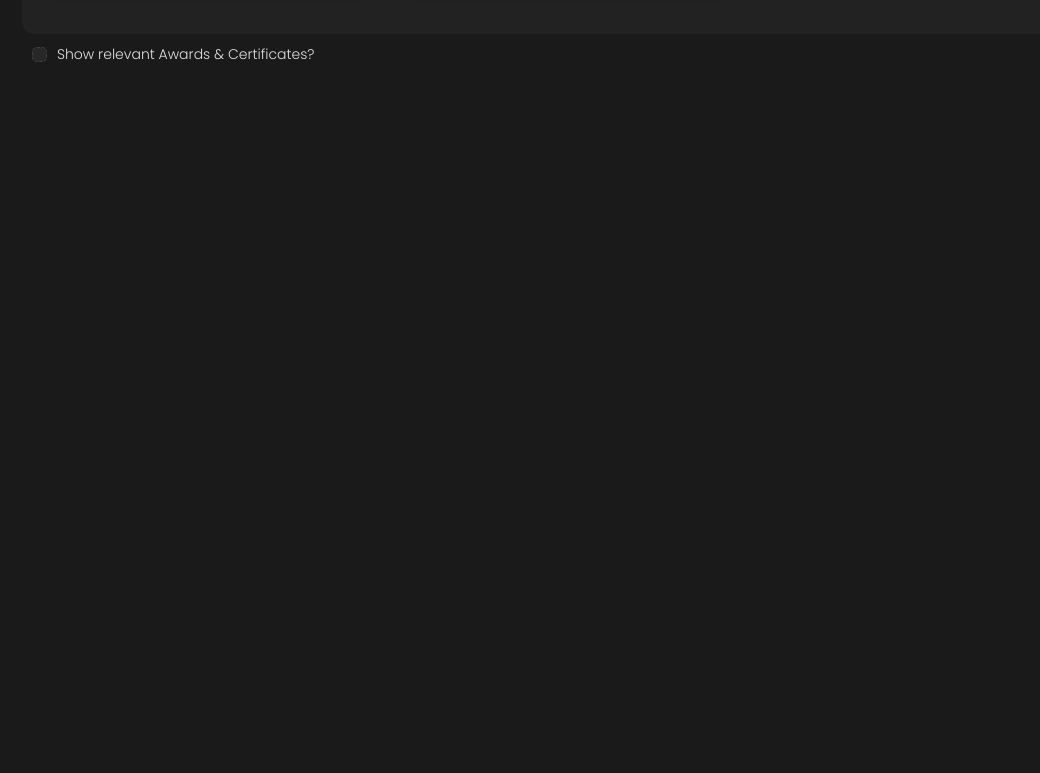
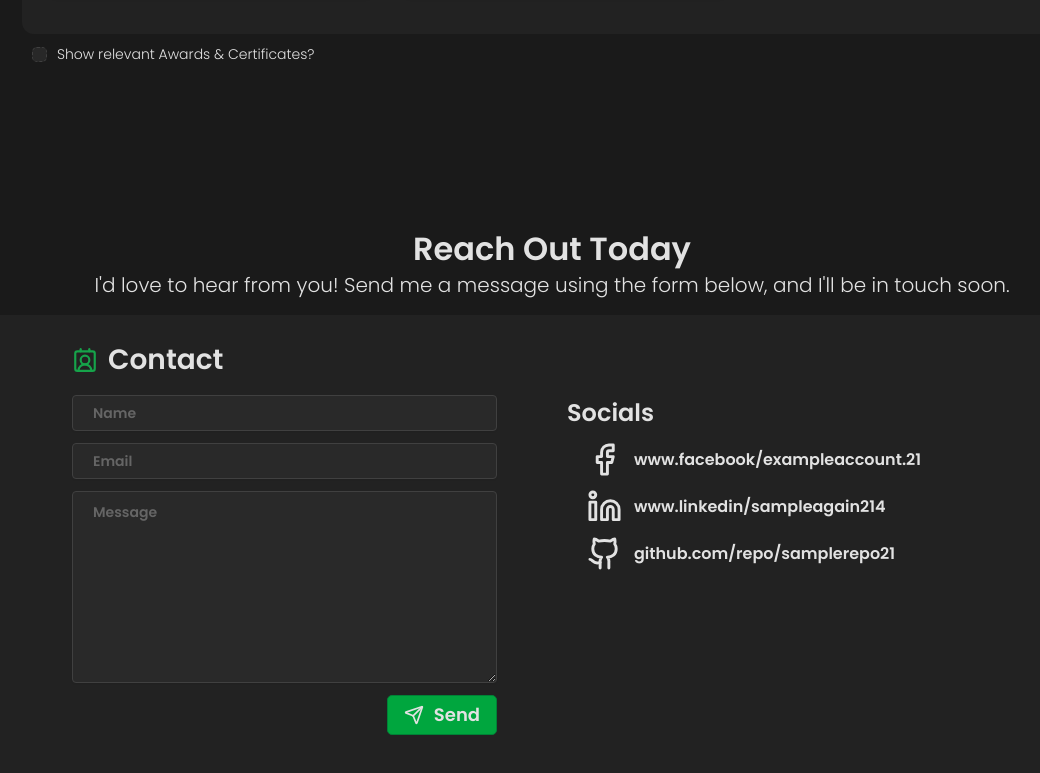
Before and after one commit to Silver-ware/nextjs-portfolio, a Next.js app: page / in a window 1280 px wide. Shown: the part 1732-2505 px from the top of the page, without its empty margins (88-1128 px from the left). Before the commit the page ends 2047 px from the top, so only its background shows below. Built offline with nearby package versions, Linux system fonts and the light colour scheme.

Commit message:
Initial Contact Section

```diff
--- a/app/page.tsx
+++ b/app/page.tsx
@@ -1,3 +1,4 @@
+import Contact from "@/sections/Contact";
 import Experience from "@/sections/Experience";
 import Hero from "@/sections/Hero";
 import Projects from "@/sections/Projects";
@@ -12,6 +13,7 @@ export default function Landing() {
         <Projects/>
         <Experience/>
       </main>
+      <Contact/>
     </>
   );
 }
--- /dev/null
+++ b/sections/Contact.tsx
@@ -0,0 +1,96 @@
+"use client";
+
+import { Input } from "@/components/ui/input";
+import { Textarea } from "@/components/ui/textarea";
+import {
+  ContactRound,
+  Send,
+  Facebook,
+  Linkedin,
+  Github,
+} from "lucide-react";
+
+const socialLinksData = [
+  {
+    icon: Facebook,
+    url: "www.facebook/exampleaccount.21",
+  },
+  {
+    icon: Linkedin,
+    url: "www.linkedin/sampleagain214",
+  },
+  {
+    icon: Github,
+    url: "github.com/repo/samplerepo21",
+  },
+];
+
+export default function Contact() {
+  return (
+    <footer className="flex flex-col items-start gap-2.5 pt-6 pb-[50px] px-40 w-full bg-[#52525226] relative">
+      <div className="inline-flex flex-col items-center justify-center absolute top-[-81px] left-[50%] -translate-x-[50%]">
+        <h2 className="relative w-fit font-semibold text-[#e2e2e2] text-[32px] tracking-[0] leading-[30px] whitespace-nowrap">
+          Reach Out Today
+        </h2>
+        <p className="relative w-fit font-light text-[#e2e2e2] text-xl tracking-[0] leading-[42px] whitespace-nowrap">
+          {
+            "I'd love to hear from you! Send me a message using the form below, and I'll be in touch soon."
+          }
+        </p>
+      </div>
+
+      <div className="inline-flex items-center gap-2.5">
+        <ContactRound className="w-[26px] h-[26px] text-[#16A34A]" />
+        <h2 className="relative w-fit font-semibold text-[#e2e2e2] text-[28px] tracking-[0] leading-[normal]">
+          Contact
+        </h2>
+      </div>
+
+      <div className="flex items-start gap-2.5 px-0 py-1 w-full">
+        <div className="flex flex-col items-start gap-3 pl-0 pr-5 py-0 flex-1 grow">
+          <Input
+            placeholder="Name"
+            className="items-center px-5 py-2.5 bg-[#52525226] rounded border border-solid border-neutral-700 text-neutral-400 text-base font-semibold"
+          />
+
+          <Input
+            placeholder="Email"
+            className="items-center px-5 py-2.5 bg-[#52525226] rounded border border-solid border-neutral-700 text-neutral-400 text-base font-semibold"
+          />
+
+          <Textarea
+            placeholder="Message"
+            className="flex items-start gap-2.5
+    pt-2.5 pb-40 px-5 w-full bg-[#52525226] rounded border border-solid border-neutral-700 text-neutral-400 text-base font-semibold"
+          />
+
+          <div className="flex items-center justify-end gap-2.5 w-full rounded">
+            <button className="inline-flex items-center justify-center gap-2.5 px-4 py-1.5 bg-green-600 rounded-[5px] border border-solid border-green-700">
+              <Send className="w-5 h-5 text-[#e2e2e2]" />
+              <div className="text-[#e2e2e2] text-lg relative w-fit mt-[-1.00px] font-semibold tracking-[0] leading-[normal]">
+                Send
+              </div>
+            </button>
+          </div>
+        </div>
+
+        <div className="flex flex-col items-start gap-3 px-10 py-0 flex-1 self-stretch grow">
+          <h3 className="relative w-fit font-semibold text-[#e2e2e2] text-2xl tracking-[0] leading-[normal]">
+            Socials
+          </h3>
+
+          <div className="inline-flex flex-col items-start gap-3 pl-5 pr-0 py-0">
+            {socialLinksData.map((social, index) => (
+              <div key={index} className="inline-flex items-center gap-3">
+                <social.icon className="w-[35px] h-[35px] text-[#e2e2e2]" />
+                <div className="relative w-fit font-semibold text-[#e2e2e2] text-base tracking-[0] leading-[normal]">
+                  {social.url}
+                </div>
+              </div>
+            ))}
+          </div>
+        </div>
+      </div>
+    </footer>
+  );
+}
```
